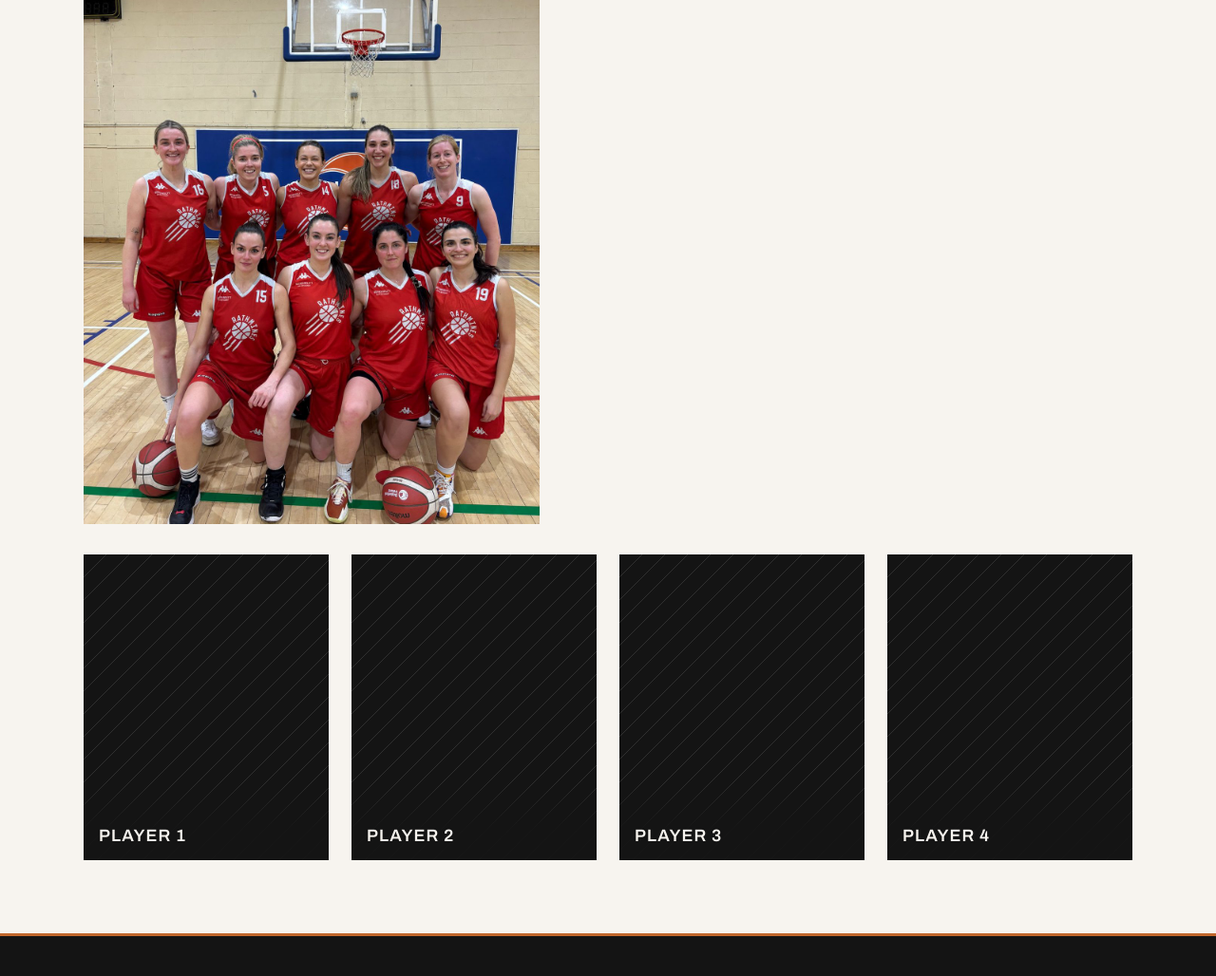
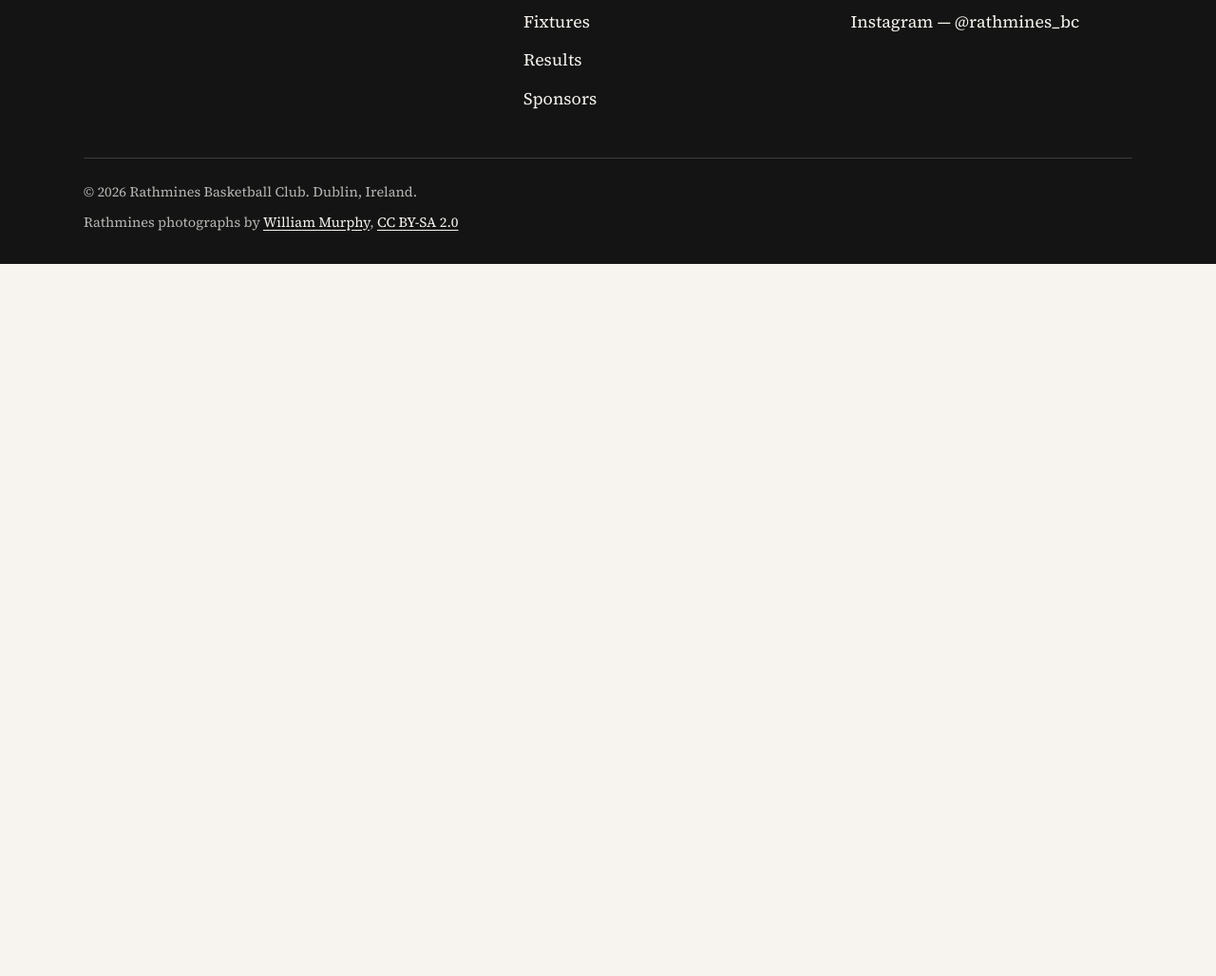
Before and after one commit to iddodi33/rbc-website, a plain HTML site: page roster.html in a window 1280 px wide. Shown: the part 3853-4881 px from the top of the page at 95% size. After the commit the page ends 4131 px from the top, so only its background shows below. Drawn offline with Linux system fonts and the light colour scheme.

Commit message:
Roster: men's D4 and D6 only

```diff
--- a/roster.html
+++ b/roster.html
@@ -5,7 +5,7 @@
   <meta name="viewport" content="width=device-width, initial-scale=1">
 
   <title>Roster — Rathmines Basketball Club</title>
-  <meta name="description" content="The Rathmines Basketball Club senior squads: men's Division 4, men's Division 6 and ladies Division 3.">
+  <meta name="description" content="The Rathmines Basketball Club senior squads: men's Division 4 and men's Division 6.">
 
   <!-- PRE-LAUNCH ONLY, COMES OUT ON LAUNCH DAY. The site is on a public URL
        and still carries placeholder copy, so nothing here should be indexed
@@ -26,7 +26,7 @@
   <meta property="og:locale" content="en_IE">
   <meta property="og:url" content="https://rathminesbc.ie/roster.html">
   <meta property="og:title" content="Roster — Rathmines Basketball Club">
-  <meta property="og:description" content="The Rathmines Basketball Club senior squads: men's Division 4, men's Division 6 and ladies Division 3.">
+  <meta property="og:description" content="The Rathmines Basketball Club senior squads: men's Division 4 and men's Division 6.">
   <meta property="og:image" content="https://rathminesbc.ie/assets/img/hero-landscape-16x9.jpg">
   <meta property="og:image:width" content="1600">
   <meta property="og:image:height" content="900">
@@ -34,7 +34,7 @@
 
   <meta name="twitter:card" content="summary_large_image">
   <meta name="twitter:title" content="Roster — Rathmines Basketball Club">
-  <meta name="twitter:description" content="The Rathmines Basketball Club senior squads: men's Division 4, men's Division 6 and ladies Division 3.">
+  <meta name="twitter:description" content="The Rathmines Basketball Club senior squads: men's Division 4 and men's Division 6.">
   <meta name="twitter:image" content="https://rathminesbc.ie/assets/img/hero-landscape-16x9.jpg">
   <meta name="twitter:image:alt" content="The Rathmines squad in a huddle before tip-off, hands in at the centre.">
 
@@ -130,11 +130,10 @@
          STRUCTURE ONLY. Owner: Iddo.
 
          Headings and empty shells, and deliberately NO placeholder prose.
-         This page is being rebuilt for men's D4, men's D6 and ladies D3
-         against real roster data, and lorem written now is copy someone
-         else has to delete. The three sections below are the agreed squad
-         structure — one team per division, seniors only — so the shape is
-         visible without anything being invented.
+         This page is being rebuilt for men's D4 and men's D6 against real
+         roster data, and lorem written now is copy someone else has to
+         delete. The two sections below are the roster squads: one team per
+         division, seniors only.
 
          The `roster` branch still holds a four-squad version of this page
          and is wrong; see DECISIONS.md before merging it.
@@ -152,8 +151,7 @@
         </div>
 
         <!-- PLACEHOLDER ROSTER. Division 6 names and positions from the coaching roster (17 Sep 2026);
-             Division 4 names and positions from Iddo (19 Sep 2026); Ladies
-             Division 3 still carries empty slots.
+             Division 4 names and positions from Iddo (19 Sep 2026).
              Shirt numbers are those read off last season's game photographs
              (unverified for 2026-27); empty slots carry no number. Portraits are 4:5 crops
              cut from game photographs (assets/img/players/) until official player
@@ -230,8 +228,7 @@
         </div>
 
         <!-- PLACEHOLDER ROSTER. Division 6 names and positions from the coaching roster (17 Sep 2026);
-             Division 4 names and positions from Iddo (19 Sep 2026); Ladies
-             Division 3 still carries empty slots.
+             Division 4 names and positions from Iddo (19 Sep 2026).
              Shirt numbers are those read off last season's game photographs
              (unverified for 2026-27); empty slots carry no number. Portraits are 4:5 crops
              cut from game photographs (assets/img/players/) until official player
@@ -296,49 +293,6 @@
           <li class="player">
             <img class="player__img" src="assets/img/players/joshramsden.jpg" alt="Josh Ramsden" width="640" height="800" loading="lazy" decoding="async">
             <p class="player__cap"><span class="player__number player__number--tbc">##</span><span class="player__name">Josh Ramsden</span><span class="player__pos">C</span></p>
-          </li>
-        </ol>
-
-      </div>
-    </section>
-
-    <section class="section">
-      <div class="container">
-
-        <div class="section__head">
-          <p class="eyebrow">Division 3</p>
-          <h2>Ladies Division 3</h2>
-        </div>
-
-        <figure class="team-photo">
-          <img src="assets/img/ladiesd3teamphoto.jpg"
-               alt="Nine members of the ladies Division 3 squad in red kit, smiling in two rows under a basket."
-               width="1200" height="1600" loading="lazy" decoding="async">
-        </figure>
-
-        <!-- PLACEHOLDER ROSTER. Division 6 names and positions from the coaching roster (17 Sep 2026);
-             Division 4 names and positions from Iddo (19 Sep 2026); Ladies
-             Division 3 still carries empty slots.
-             Shirt numbers are those read off last season's game photographs
-             (unverified for 2026-27); empty slots carry no number. Portraits are 4:5 crops
-             cut from game photographs (assets/img/players/) until official player
-             portraits arrive; replace files, numbers and slot count before launch. -->
-        <ol class="players">
-          <li class="player">
-            <div class="player__img player__img--empty" aria-hidden="true"></div>
-            <p class="player__cap"><span class="player__name">Player 1</span></p>
-          </li>
-          <li class="player">
-            <div class="player__img player__img--empty" aria-hidden="true"></div>
-            <p class="player__cap"><span class="player__name">Player 2</span></p>
-          </li>
-          <li class="player">
-            <div class="player__img player__img--empty" aria-hidden="true"></div>
-            <p class="player__cap"><span class="player__name">Player 3</span></p>
-          </li>
-          <li class="player">
-            <div class="player__img player__img--empty" aria-hidden="true"></div>
-            <p class="player__cap"><span class="player__name">Player 4</span></p>
           </li>
         </ol>
 
```
